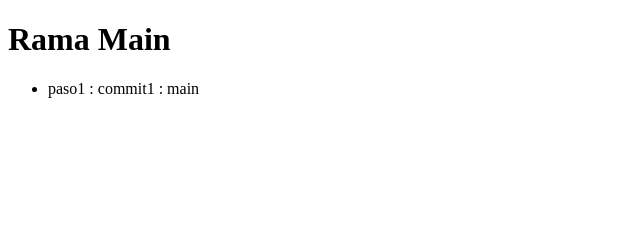
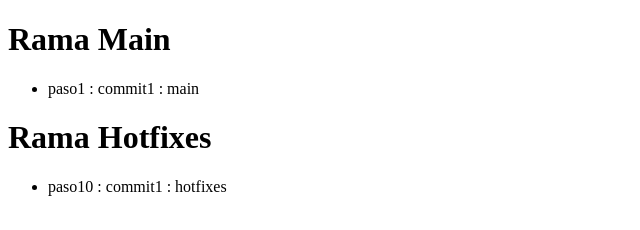
Before and after one commit to ALESS4NDOR/practica-git-github, a plain HTML site: page index.html in a window 1280 px wide. Shown: the whole page, without its empty margins (0-640 px from the left). Drawn offline with Linux system fonts and the light colour scheme.

Commit message:
paso10 : commit1 : hotfixes

```diff
--- a/index.html
+++ b/index.html
@@ -11,5 +11,9 @@
         <li>paso1 : commit1 : main</li>
     </ul>
 
+    <h1>Rama Hotfixes</h1>
+    <ul>
+        <li>paso10 : commit1 : hotfixes</li>
+    </ul>
 </body>
 </html>
```
